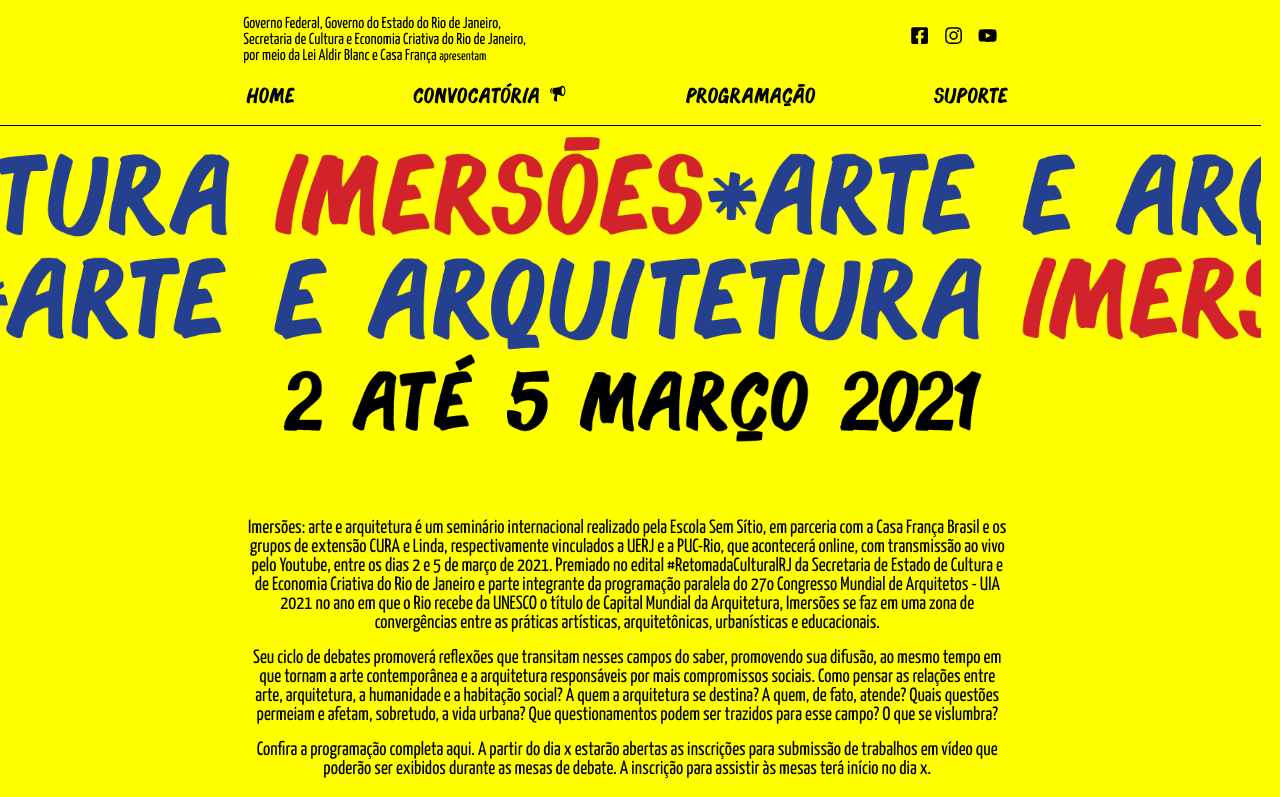
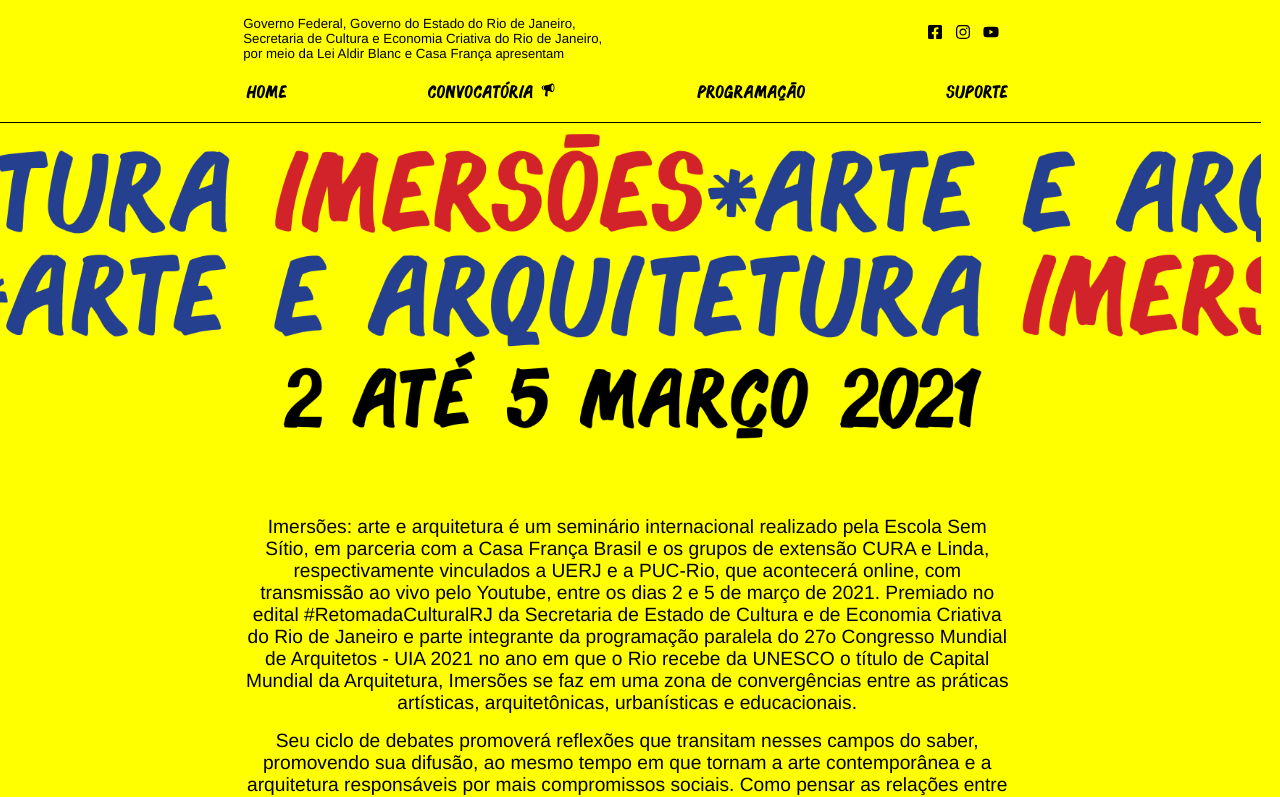
Before and after one commit to hiagoptk/iaa-seminario, a Next.js app in the folder web/: page / in a window 1280 px wide. Shown: the top 797 px of the page. Built offline with nearby package versions, Linux system fonts and the light colour scheme.

Commit message:
adcionando estilos a versão teste

```diff
--- a/web/styles/font.css
+++ b/web/styles/font.css
@@ -2,3 +2,9 @@
     font-family: 'Bonoci';
     src: local('Bonoci'), url(../public/fonts/Bonocì.ttf) format('truetype');
   }
+
+@font-face {
+  font-family: 'Helvetica Condensed';
+  src: local('Helvetica Condensed'), url(../public/fonts/helvetica-condensed.ttf) format('truetype');
+
+}
--- a/web/styles/globals.css
+++ b/web/styles/globals.css
@@ -19,8 +19,9 @@
 
 
 body {
-    font-family: 'Yanone Kaffeesatz', sans-serif;
-    font-size: 1.2em;
+    font-family: Helvetica, sans-serif;
+
+    font-size: 1em;
 
     width: 98vw;
     height: auto;
```
